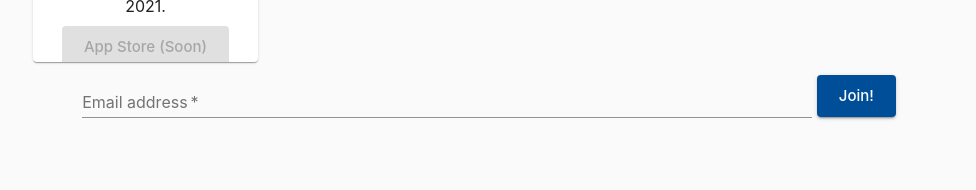
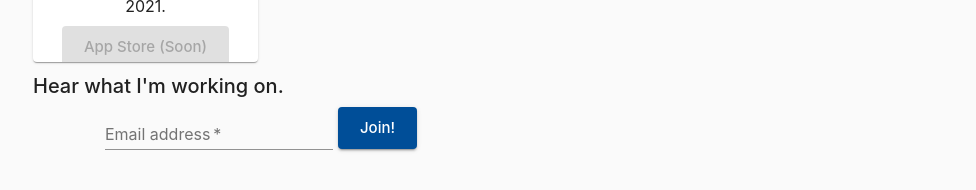
Before and after one commit to bencooper01/bencooper-io, a Next.js app: page / in a window 1280 px wide. Shown: the part 560-750 px from the top of the page, without its empty margins (151-1127 px from the left). Built offline with nearby package versions, Linux system fonts and the light colour scheme.

Commit message:
fix: remove false post request

```diff
--- a/package.json
+++ b/package.json
@@ -8,7 +8,6 @@
     "@testing-library/jest-dom": "^5.11.9",
     "@testing-library/react": "^11.2.5",
     "@testing-library/user-event": "^12.8.3",
-    "bootstrap": "^4.6.0",
     "fontsource-roboto": "^4.0.0",
     "next": "^10.2.0",
     "react": "latest",
--- a/src/components/NewsletterForm.tsx
+++ b/src/components/NewsletterForm.tsx
@@ -14,23 +14,16 @@ import React from "react";
 export const NewsletterForm = (props) => {
 	const [email, setEmail] = React.useState("");
 
-	const submit = () => {
-		const requestOptions = {
-			method: "POST",
-			headers: { "Content-Type": "application/json" },
-			body: JSON.stringify({ title: "React POST Request Example" }),
-		};
-		fetch("https://gmail.us1.list-manage.com/subscribe/post?u=7eb246d13da7a0da8b627c327&amp;id=ff0b812431", requestOptions)
-			.then((response) => response.json())
-			.then((data) => this.setState({ postId: data.id }));
-	};
 	return (
 		<Box style={{ justifyContent: "center", alignSelf: "center", alignContent: "center", alignItems: "center", width: "100%" }}>
+			<Typography variant="h6" style={{ textAlign: "left" }}>
+				Hear what I'm working on.
+			</Typography>
 			<form action="https://gmail.us1.list-manage.com/subscribe/post?u=7eb246d13da7a0da8b627c327&id=ff0b812431" method="POST" noValidate>
 				<TextField
 					label="Email address"
 					required
-					style={{ width: "80%" }}
+					style={{ width: "50%" }}
 					placeholder="ben@bencooper.net"
 					color="secondary"
 					type="email"
--- a/src/pages/index.tsx
+++ b/src/pages/index.tsx
@@ -52,7 +52,7 @@ const Home = (props) => {
 				<Box pt={1} pb={1} className={classes.container}>
 					<ProjectCard title={"Every Two"} caption={"My first app, a budget planner, launching in 2021."} />
 				</Box>
-				<Box style={{ alignItems: "center", justifyContent: "center", alignSelf: "center" }} align="center">
+				<Box style={{ alignItems: "center", justifyContent: "center", alignSelf: "center", width: "50%", outline: 2, outlineColor: "black" }} align="center">
 					<NewsletterForm />
 				</Box>
 			</Container>
```
Also changed, not shown: 1 other file (tests, documents, lock files or other folders).
